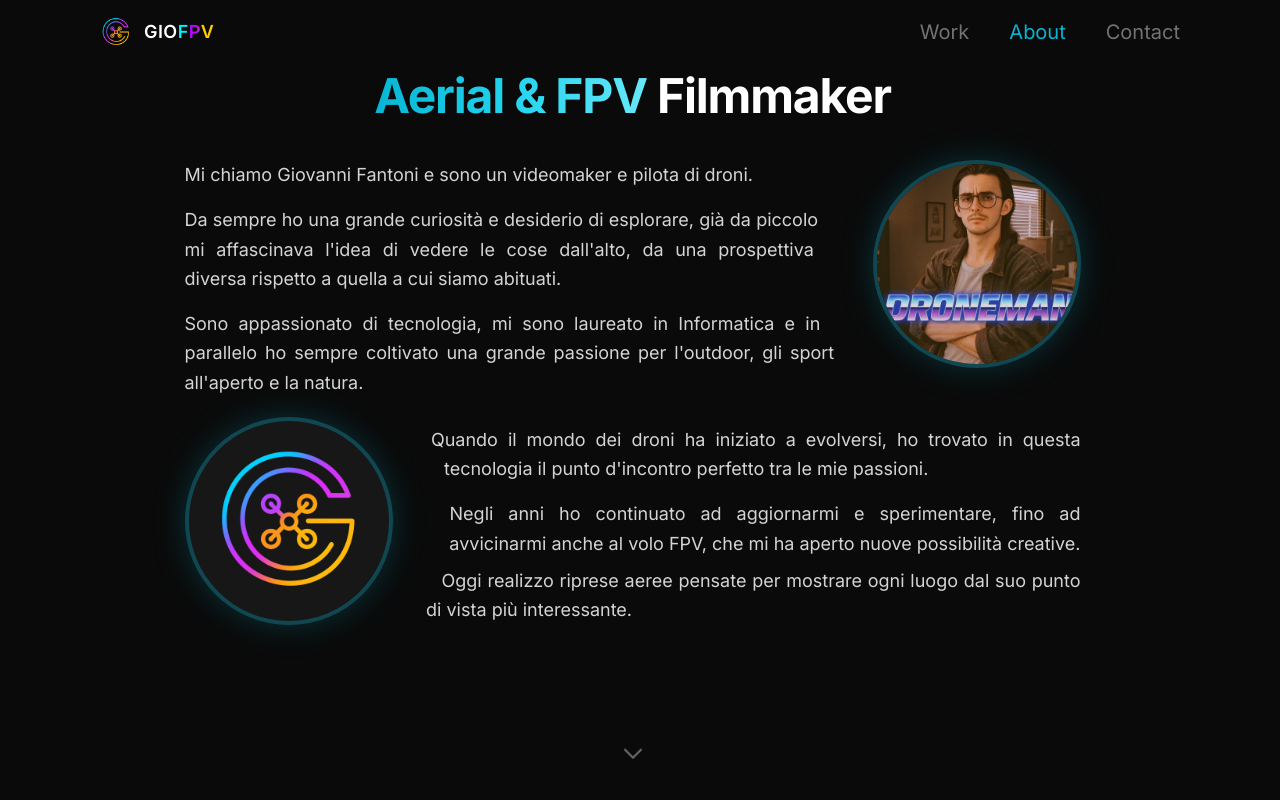
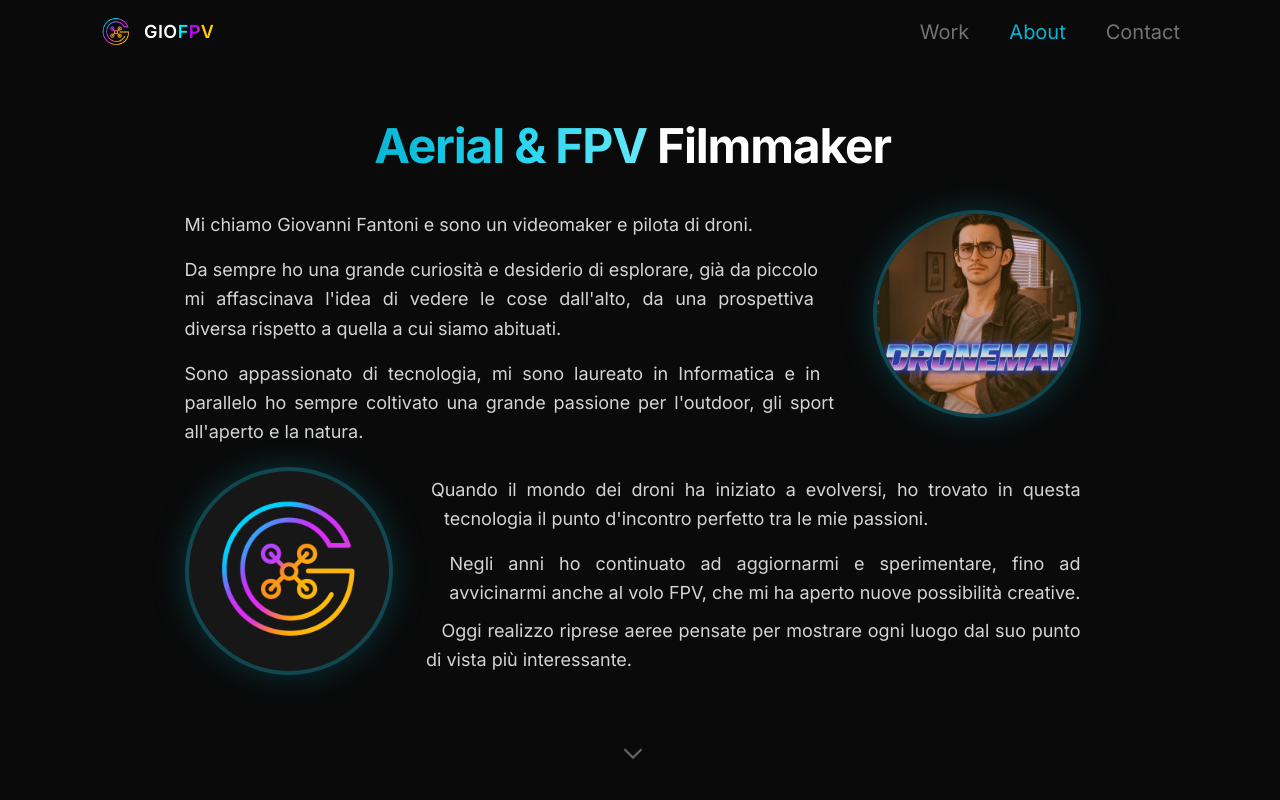
Before and after one commit to Gi0mputer/giofpv-site, a Next.js app: page /about in a window 1280 px wide. Shown: the top 800 px of the page. Built offline with nearby package versions, Linux system fonts and the light colour scheme.

Commit message:
feat: Add new about page with personal information and an interactive gear section featuring expandable cards.

```diff
--- a/app/about/page.tsx
+++ b/app/about/page.tsx
@@ -46,7 +46,7 @@ export default function AboutPage() {
 
   return (
     <main className="bg-neutral-950">
-      <section className="min-h-[100dvh] flex flex-col items-center justify-start pt-16 pb-6 px-6 sm:pt-18 sm:pb-15 relative">
+      <section className="min-h-[100dvh] flex flex-col items-center justify-center pt-16 pb-6 px-6 sm:pt-18 sm:pb-15 relative">
         <div className="w-full max-w-5xl mx-auto">
           <div className="text-center mb-3 sm:mb-10">
             <h1 className="text-2xl sm:text-5xl font-bold tracking-tight">
```
